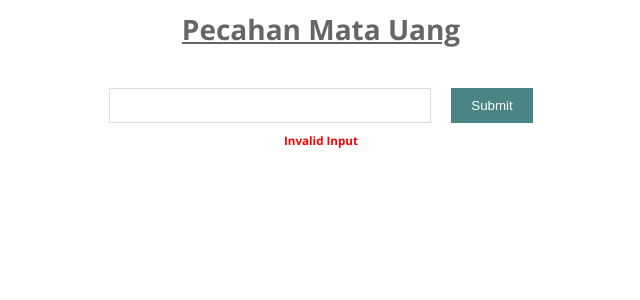
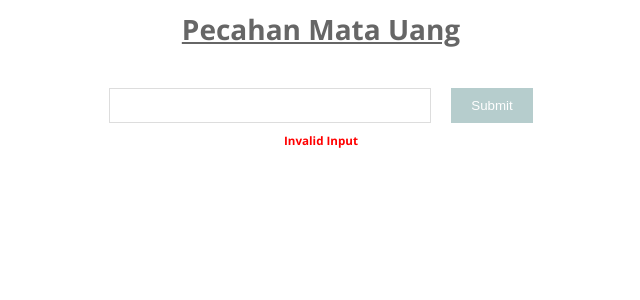
Before and after one commit to Famrullah/money-fraction, a React (Create React App) app: page / in a window 1280 px wide. Shown: the top 300 px of the page, without its empty margins (319-959 px from the left). Built offline with nearby package versions, Linux system fonts and the light colour scheme.

Commit message:
disabled button

```diff
--- a/src/component/home/_home.scss
+++ b/src/component/home/_home.scss
@@ -27,7 +27,7 @@
             margin: 10px;
         }
 
-        .disabled {
+        input[type="submit"]:disabled {
             opacity: 0.4;
             cursor: not-allowed
         }
--- a/src/component/home/home.js
+++ b/src/component/home/home.js
@@ -31,7 +31,8 @@ export default class home extends Component {
       const space = /[^\s]/;
       if (space.test(number)) {
         this.setState({
-          show_err: true
+          show_err: true,
+          rest: ''
         });
       }
       if (this._isNumber(number)) {
@@ -43,7 +44,8 @@ export default class home extends Component {
     } else {
       this.setState({
         show_err: true,
-        list: []
+        list: [],
+        rest: ''
       });
     }
   }
@@ -100,8 +102,10 @@ export default class home extends Component {
         <form className="form" onSubmit={this.handleSubmit}>
           <input type="text" onChange={this.handleChange} />
 
-          <input type="submit" value="Submit" />
-          <h5 class="error">{this.state.show_err ? 'Invalid Input' : null}</h5>
+          <input type="submit" disabled={this.state.show_err} value="Submit" />
+          <h5 className="error">
+            {this.state.show_err ? 'Invalid Input' : null}
+          </h5>
         </form>
         <Table
           rest={this.state.rest}
```
